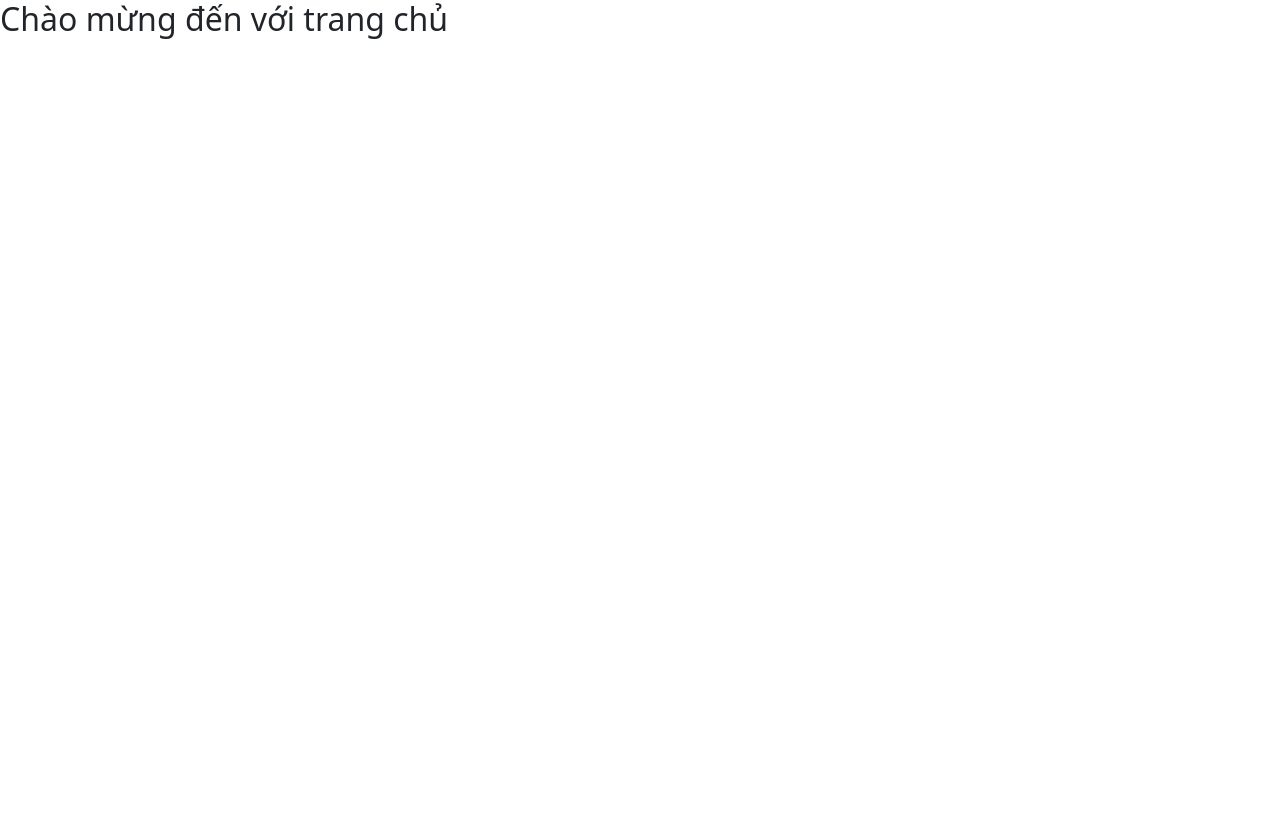
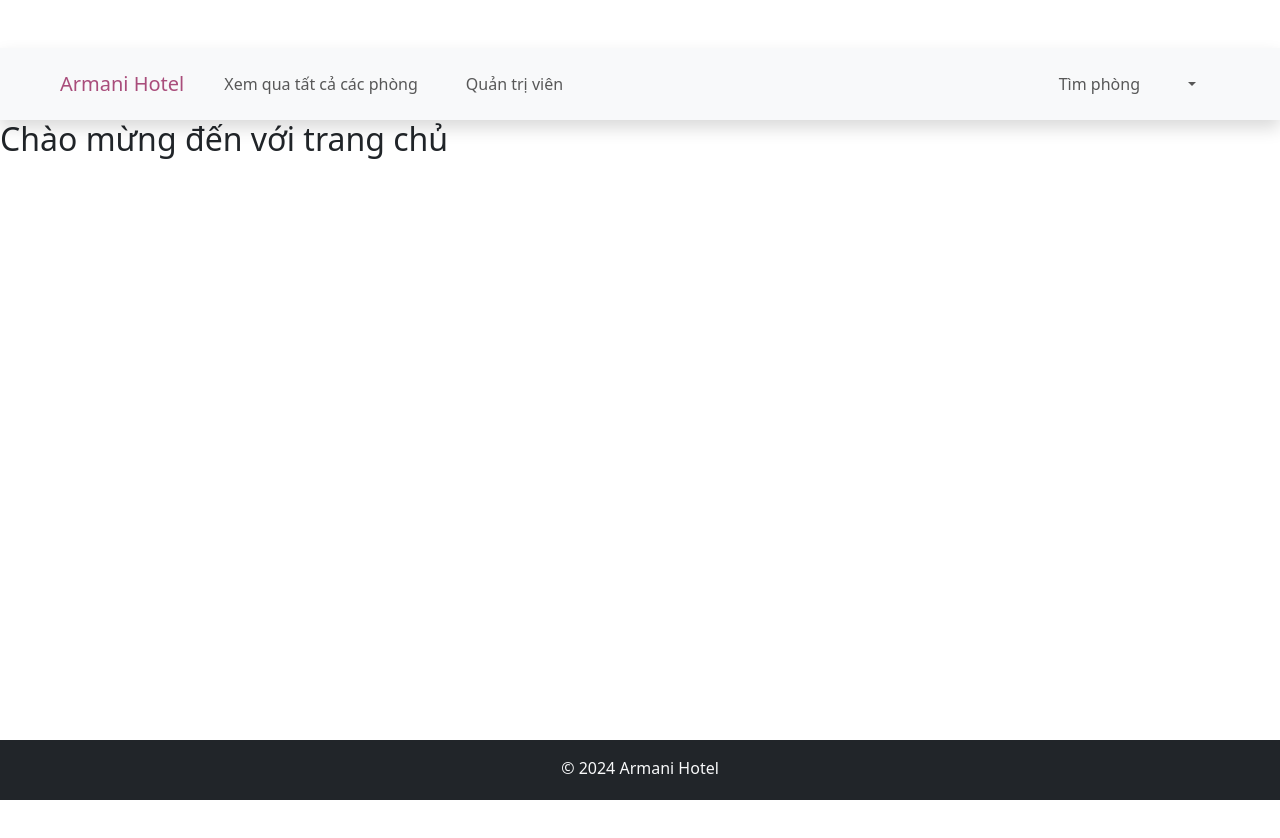
Before and after one commit to Pham-Vung/hotel-booking-app-client, a React (Vite) app: page / in a window 1280 px wide. Shown: the top 838 px of the page. Before the commit the page ends 800 px from the top, so only its background shows below. Built offline with nearby package versions, Linux system fonts and the light colour scheme.

Commit message:
chỉnh sửa navbar, room

```diff
--- a/src/App.jsx
+++ b/src/App.jsx
@@ -2,10 +2,12 @@ import React from 'react';
 import "../node_modules/bootstrap/dist/css/bootstrap.min.css";
 import "../node_modules/bootstrap/dist/js/bootstrap.min.js";
 import AddRoom from './components/room/AddRoom';
-import ExistingRooms from './components/room/ExistingRooms.jsx';
+import ExistingRooms from './components/room/ExistingRooms';
 import { BrowserRouter as Router, Routes, Route } from "react-router-dom";
-import Home from './components/home/Home.jsx';
-import EditRoom from './components/room/EditRoom.jsx';
+import Home from './components/home/Home';
+import EditRoom from './components/room/EditRoom';
+import NavBar from './components/layout/NavBar';
+import Footer from './components/layout/Footer';
 
 
 function App() {
@@ -14,6 +16,7 @@ function App() {
     <>
       <main>
         <Router>
+          <NavBar />
           <Routes>
             <Route path='/' element={<Home />} />
             <Route path='/edit-room/:roomId' element={<EditRoom />} />
@@ -21,9 +24,10 @@ function App() {
             <Route path='/add-room' element={<AddRoom />} />
           </Routes>
         </Router>
+        <Footer />
       </main>
     </>
   )
 }
 
-export default App
+export default App;
--- a/src/components/common/RoomFilter.jsx
+++ b/src/components/common/RoomFilter.jsx
@@ -42,7 +42,8 @@ const RoomFilter = ({ data, setFilteredData }) => {
                 }
             </select>
             <button
-                className='btn btn-danger'
+            style={{backgroundColor: "rgb(169, 77, 123)"}}
+                className='btn'
                 type='button'
                 onClick={clearFilter}
             >
--- a/src/components/layout/Footer.jsx
+++ b/src/components/layout/Footer.jsx
@@ -4,11 +4,11 @@ import { Col, Container, Row } from 'react-bootstrap';
 const Footer = () => {
     let today = new Date();
     return (
-        <footer className='by-dark text-light py-3 footer mt-lg-5'>
+        <footer className='bg-dark text-light py-3 footer mt-lg-5'>
             <Container>
                 <Row>
                     <Col xs={12} md={12} className='text-center'>
-                        <p>&copy; {today.getFullYear()} Armani Hotel</p>
+                        <p className='mb-0'>&copy; {today.getFullYear()} Armani Hotel</p>
                     </Col>
                 </Row>
             </Container>
--- a/src/components/layout/NavBar.jsx
+++ b/src/components/layout/NavBar.jsx
@@ -5,8 +5,8 @@ const NavBar = () => {
     return (
         <nav className='navbar navbar-expand-lg bg-body-tertiary px-5 shadow mt-5 sticky-top'>
             <div className='container-fluid'>
-                <Link to={"/"}>
-                    <span style={{ color: "rgb(169, 77, 123);" }}>Armani Hotel</span>
+                <Link to={"/"} className='navbar-brand'>
+                    <span style={{ color: "rgb(169, 77, 123)" }}>Armani Hotel</span>
                 </Link>
                 <button
                     className='navbar-toggler'
@@ -39,10 +39,22 @@ const NavBar = () => {
                             </NavLink>
                         </li>
                         <li className='nav-item dropdown'>
-                            <a href=""></a>
-                            <ul>
+                            <a
+                                href="#"
+                                className='nav-link dropdown-toggle'
+                                role='button'
+                                data-bs-toggle="dropdown"
+                                aria-expanded="false"
+                            ></a>
+                            <ul className='dropdown-menu' aria-labelledby="navbarDropdown">
                                 <li>
-                                    <Link to={"/login"} className='dropdown-item'>Login</Link>
+                                    <Link to={"/login"} className='dropdown-item'>Đăng nhập</Link>
+                                </li>
+                                <li>
+                                    <Link to={"/profile"} className='dropdown-item'>Hồ sơ</Link>
+                                </li>
+                                <li>
+                                    <Link to={"/logout"} className='dropdown-item'>Đăng xuất</Link>
                                 </li>
                             </ul>
                         </li>
--- a/src/components/room/EditRoom.jsx
+++ b/src/components/room/EditRoom.jsx
@@ -50,8 +50,7 @@ const EditRoom = () => {
                 setErrorMessage("Lỗi không được cập nhật");
             }
         } catch (error) {
-            console.error(error)
-            setErrorMessage(error.message)
+            setErrorMessage(error.message);
         }
 
         setTimeout(() => {
```
Also changed, not shown: src/components/room/AddRoom.jsx (line endings or trailing spaces), src/components/room/ExistingRooms.jsx (line endings or trailing spaces).
